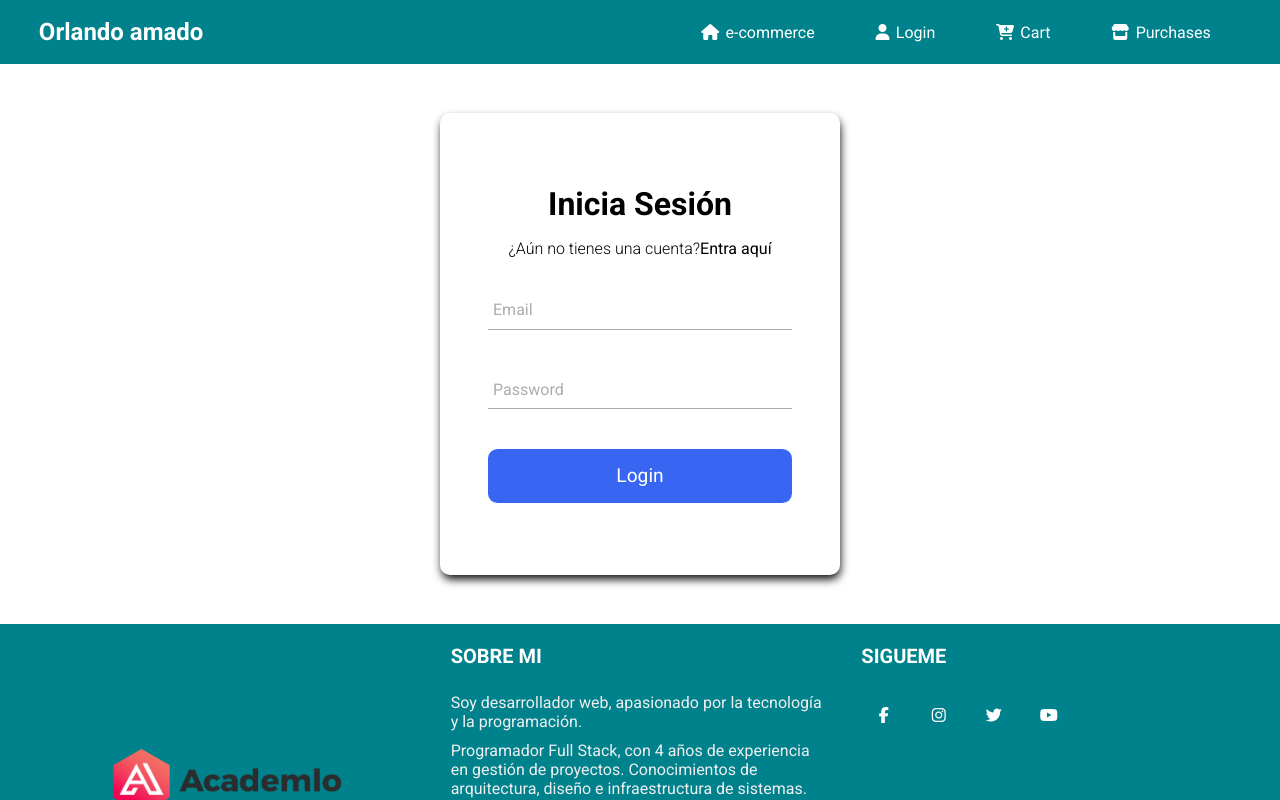
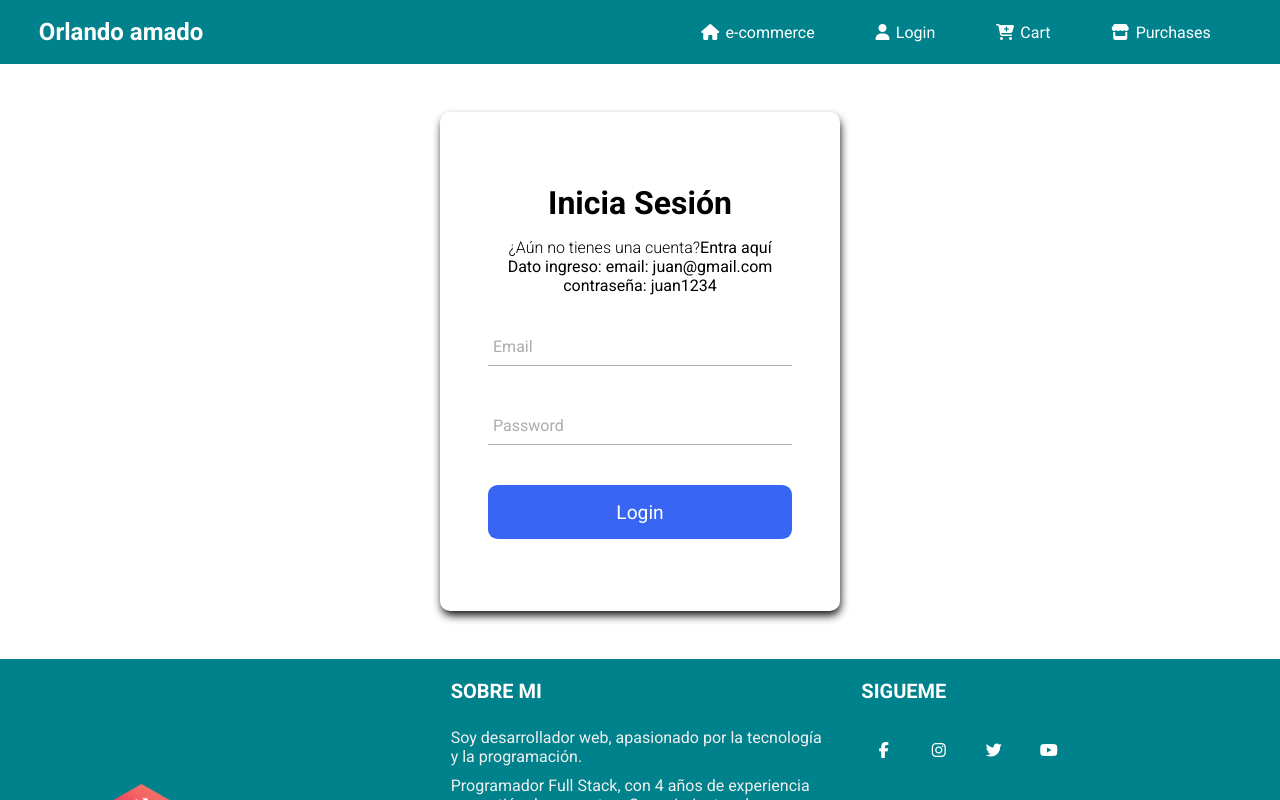
Before and after one commit to oramar/ReactEntregable6, a React (Vite) app: page /#/login in a window 1280 px wide. Shown: the top 800 px of the page. Built offline with nearby package versions, Linux system fonts and the light colour scheme; no server answers.

Commit message:
Se agregan datos de ingreso al sistema

```diff
--- a/src/pages/Login.jsx
+++ b/src/pages/Login.jsx
@@ -47,7 +47,9 @@ const Login = () => {
                         <form className='form' onSubmit={handleSubmit(sumit)}>
                             <h2 className="form__title">Inicia Sesión</h2>
                             <p className="form__paragraph">¿Aún no tienes una cuenta?<a href="" className="form__link">Entra aquí</a></p>
-
+                            <div className="form__datoContacto">
+                                <p className="email">Dato ingreso: email: juan@gmail.com contraseña: juan1234 </p>
+                            </div>
                             <div className='form__container'>
                                 <div className="form__group">
                                     <input className='form__input' placeholder=' ' type="text" id='email' {...register('email')} />
```
